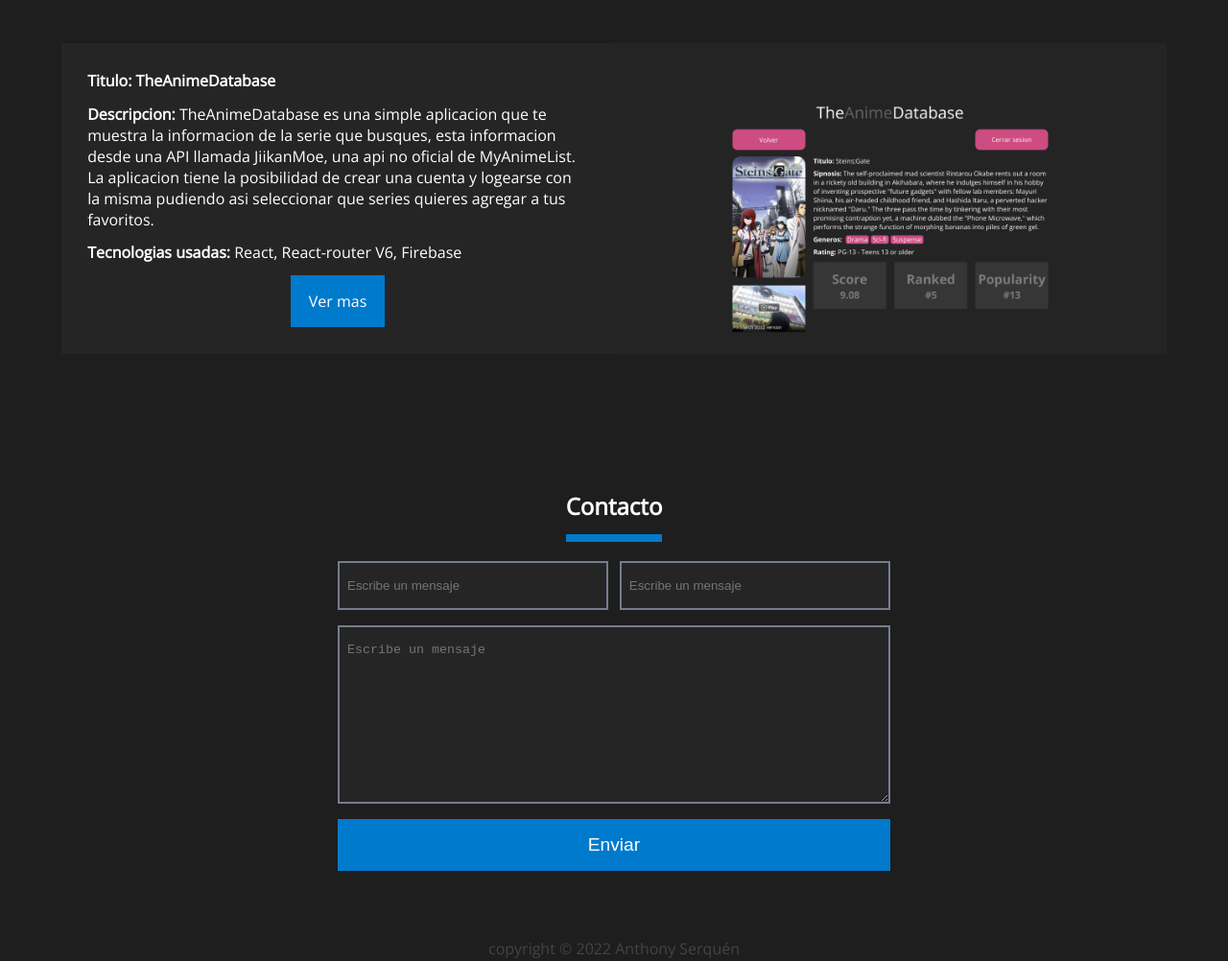
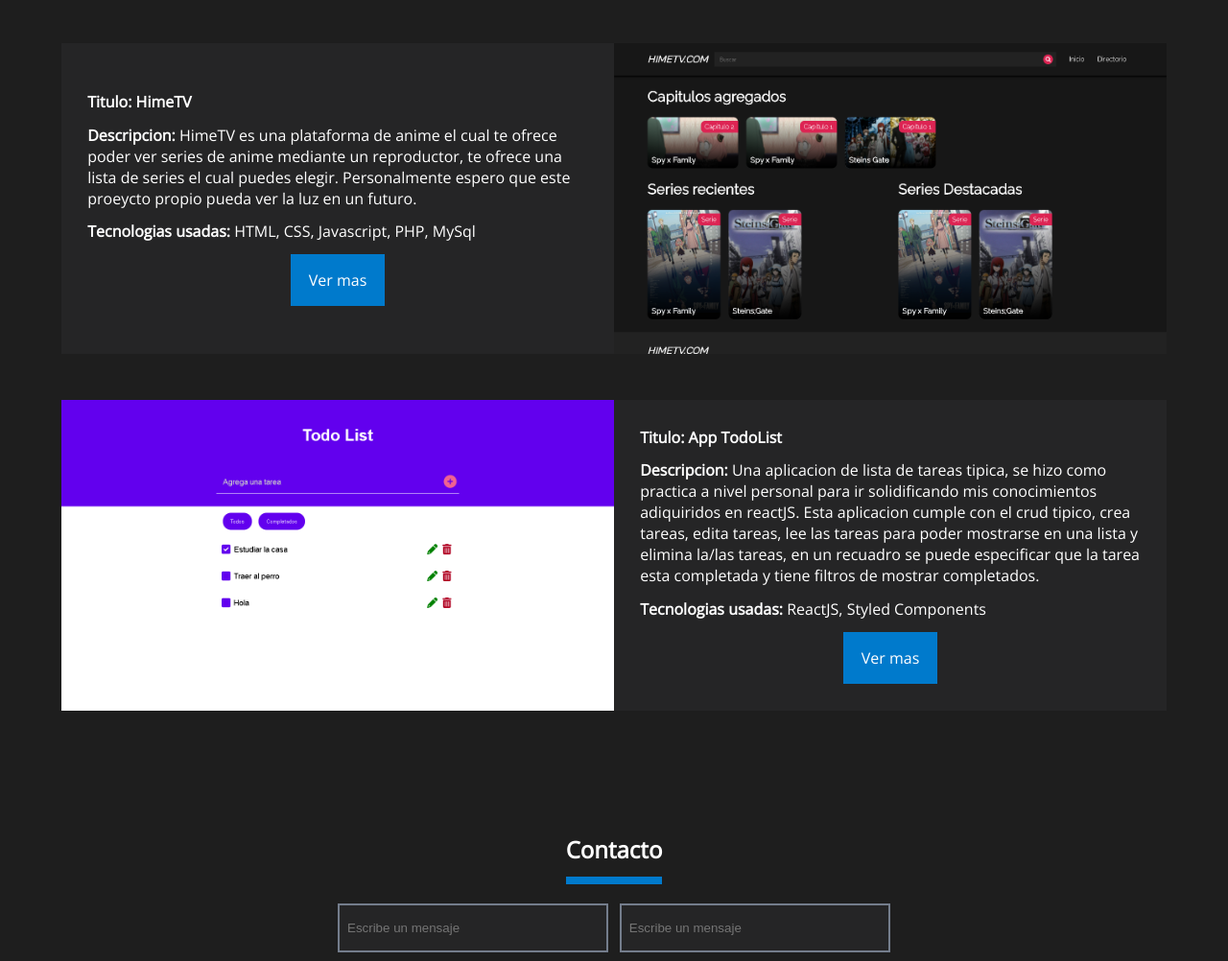
Before and after one commit to AvisSHACk/portafolio, a website with bundled scripts: page public/index.html in a window 1280 px wide. Shown: the part 1798-2800 px from the top of the page at 96% size. Built offline with nearby package versions, Linux system fonts and the light colour scheme; some icons are missing; files whose address does not match are found by name.

Commit message:
Se agregaron dos proyectos al la seccion portafolios con sus respectivas imagenes y se ajustaron algunos detalles en el css

```diff
--- a/dev/scss/components/_contacto.scss
+++ b/dev/scss/components/_contacto.scss
@@ -1,6 +1,5 @@
 .Contacto {
-    padding-top:30px;
-    padding-bottom: 30px;
+    padding-bottom: 4rem;
     @include from(medium) {
         width: 70%;
         margin-left: auto;
--- a/dev/scss/components/_header.scss
+++ b/dev/scss/components/_header.scss
@@ -28,8 +28,8 @@
     }
 
     &__banner {
-        width: initial;
-        max-width: initial;
+
+        object-fit: cover;
         height: 100%;
     }
 
--- a/dev/scss/components/_me.scss
+++ b/dev/scss/components/_me.scss
@@ -1,4 +1,3 @@
 .Me {
-    padding-top: 4rem;
     padding-bottom: 4rem
 }
--- a/dev/scss/components/_portafolio.scss
+++ b/dev/scss/components/_portafolio.scss
@@ -1,6 +1,5 @@
 .Portafolio {
     padding-bottom: 4rem;
-    padding-top: 4rem;
     // background: $secondColor;
     // @include var(background, secondColor);
 
@@ -14,6 +13,10 @@
         display: flex;
         flex-direction: column;
         margin-bottom: 3rem;
+
+        &:last-of-type {
+            margin-bottom: 0;
+        }
 
         @include from(medium) {
             display: flex;
--- a/dev/scss/theme/__tipography.scss
+++ b/dev/scss/theme/__tipography.scss
@@ -26,4 +26,5 @@
     font-size: 24px;
     margin-bottom: 20px;
     padding-bottom: 0.8rem;
+    padding-top: 4rem;
 }
--- a/public/index.html
+++ b/public/index.html
@@ -4,7 +4,7 @@
     <meta charset="UTF-8">
     <meta http-equiv="X-UA-Compatible" content="IE=edge">
     <meta name="viewport" content="width=device-width, initial-scale=1.0">
-    <title>Anthony Serquén</title>
+    <title>Anthony Serquén | Desarrollador Front End</title>
     <link rel="preconnect" href="https://fonts.googleapis.com">
     <link rel="preconnect" href="https://fonts.gstatic.com" crossorigin>
     <link href="https://fonts.googleapis.com/css2?family=Open+Sans&display=swap" rel="stylesheet">
@@ -16,7 +16,7 @@
         <nav class="Nav">
             <ul class="Nav__container">
                 <li class="Nav__item"><a href="#me" class="Nav__link">Sobre mí</a></li>
-                <li class="Nav__item"><a href="#me" class="Nav__link">Habilidades</a></li>
+                <li class="Nav__item"><a href="#habilidades" class="Nav__link">Habilidades</a></li>
                 <li class="Nav__item"><a href="#portafolio" class="Nav__link">Portafolio</a></li>
                 <li class="Nav__item"><a href="#contacto" class="Nav__link">Contacto</a></li>
             </ul>
@@ -25,12 +25,12 @@
         <img class="Header__banner" src="img/banner.jpg" alt="">
         <div class="Header__infocontainer">
             <h1 class="title-section h1">Hola, Soy anthony</h1>
-            <h2 class="title-section h2">Desarrollador Web Front End</h2>
+            <h2 class="title-section h2">&#60; Desarrollador Web Front End &#47;&#62;</h2>
         </div>
     </header>
-    <section class="Me" id="me">
+    <section class="Me">
         <div class="l-container--row">
-            <div class="Sobremi">
+            <div class="Sobremi" id="me">
                 <h3 class="Sobremi__title h3">Sobre mí</h3>
                 <p class="Sobremi__descripcion">
                     Hola, soy estudiante de ETI SENATi, estoy cursando el 5° Semestre de la carrera de
@@ -40,7 +40,7 @@
                 </p>
                 <a href="#" class="Sobremi__boton">Descargar CV</a>
             </div>
-            <div class="Habilidades">
+            <div class="Habilidades" id="habilidades">
                 <h3 class="Habilidades__title h3">Habilidades</h3>
                 <div class="Habilidades__imagesContainer">
                     <figure class="Habilidades__imageContainer">
@@ -114,19 +114,34 @@
 
                 <div class="Portafolio__trabajoContainer">
                     <figure class="Portafolio__imageContainer">
-                        <img class="Portafolio__image" src="img/portafolio1.png" alt="">
+                        <img class="Portafolio__image" src="img/portafolio2.png" alt="">
                     </figure>
                     <div class="Portafolio__info">
-                        <h4 class="Portafolio__trabajoTitle"><b>Titulo:</b> TheAnimeDatabase</h4>
+                        <h4 class="Portafolio__trabajoTitle"><b>Titulo:</b> HimeTV</h4>
                         <p class="Portafolio__trabajoDescripcion">
-                            <b>Descripcion:</b>  TheAnimeDatabase es una simple aplicacion que te muestra la
-                            informacion de la serie que busques, esta informacion desde una API llamada
-                            JiikanMoe, una api no oficial de MyAnimeList. La aplicacion tiene la
-                            posibilidad de crear una cuenta y logearse con la misma pudiendo asi
-                            seleccionar que series quieres agregar a tus favoritos.
+                            <b>Descripcion:</b>  HimeTV es una plataforma de anime el cual te ofrece poder ver series de anime
+                            mediante un reproductor, te ofrece una lista de series el cual puedes elegir.
+                            Personalmente espero que este proeycto propio pueda ver la luz en un futuro.
                         </p>
-                        <p class="Portafolio__trabajoDescripcion"><b>Tecnologias usadas:</b> React, React-router V6, Firebase</p>
+                        <p class="Portafolio__trabajoDescripcion"><b>Tecnologias usadas:</b> HTML, CSS, Javascript, PHP, MySql</p>
                         <a href="#" class="Portafolio__trabajoBoton">Ver mas</a>
+                    </div>
+                </div>
+
+                <div class="Portafolio__trabajoContainer">
+                    <figure class="Portafolio__imageContainer">
+                        <img class="Portafolio__image" src="img/portafolio3.png" alt="">
+                    </figure>
+                    <div class="Portafolio__info">
+                        <h4 class="Portafolio__trabajoTitle"><b>Titulo:</b> App TodoList</h4>
+                        <p class="Portafolio__trabajoDescripcion">
+                            <b>Descripcion:</b>  Una aplicacion de lista de tareas tipica, se hizo como practica a nivel personal
+                            para ir solidificando mis conocimientos adiquiridos en reactJS. Esta aplicacion cumple con el crud tipico,
+                            crea tareas, edita tareas, lee las tareas para poder mostrarse en una lista y elimina la/las tareas, en un recuadro
+                            se puede especificar que la tarea esta completada y tiene filtros de mostrar completados.
+                        </p>
+                        <p class="Portafolio__trabajoDescripcion"><b>Tecnologias usadas:</b> ReactJS, Styled Components</p>
+                        <a href="https://scintillating-peony-c4252c.netlify.app/" class="Portafolio__trabajoBoton">Ver mas</a>
                     </div>
                 </div>
             </div>
--- a/public/js/buttonMenu.js
+++ b/public/js/buttonMenu.js
@@ -6,6 +6,13 @@
         menu.classList.toggle("active");
         document.body.classList.toggle("menuActive");
     })
+
+    window.addEventListener("click", (e) => {
+        if(menu.classList.contains('active') && e.target !== menu && e.target !== button) {
+            menu.classList.toggle("active");
+            document.body.classList.toggle("menuActive");
+        }
+    })
 }
 
 export default buttonMenu;
```
Also changed, not shown: public/css/styles.css, public/img/portafolio2.png (added), public/img/portafolio3.png (added).
